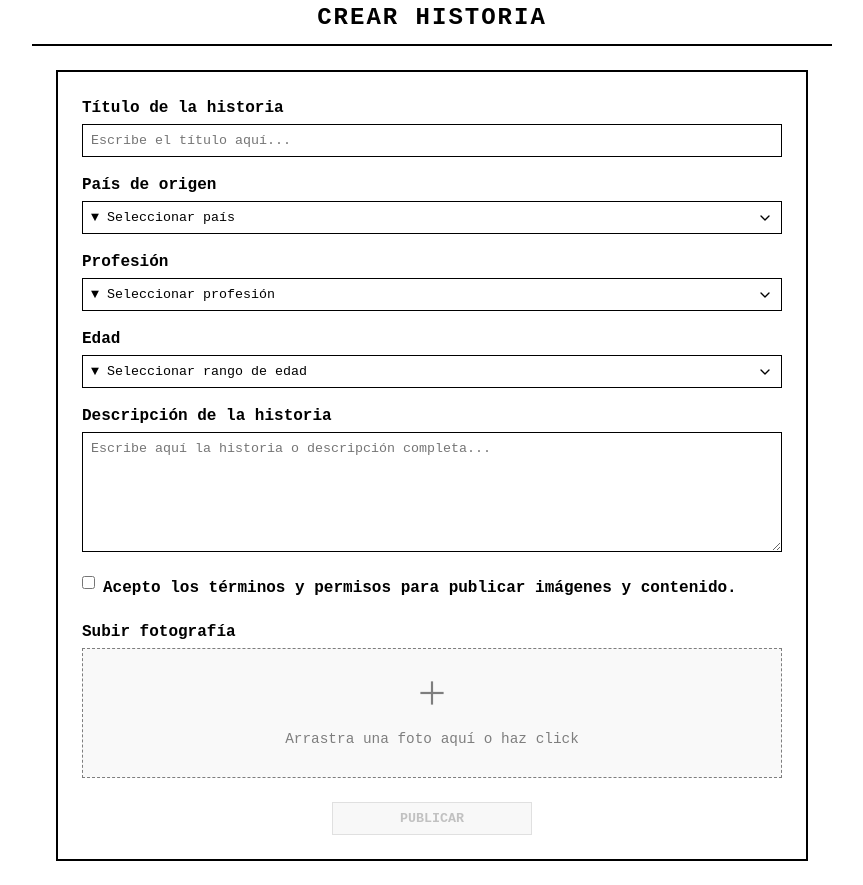
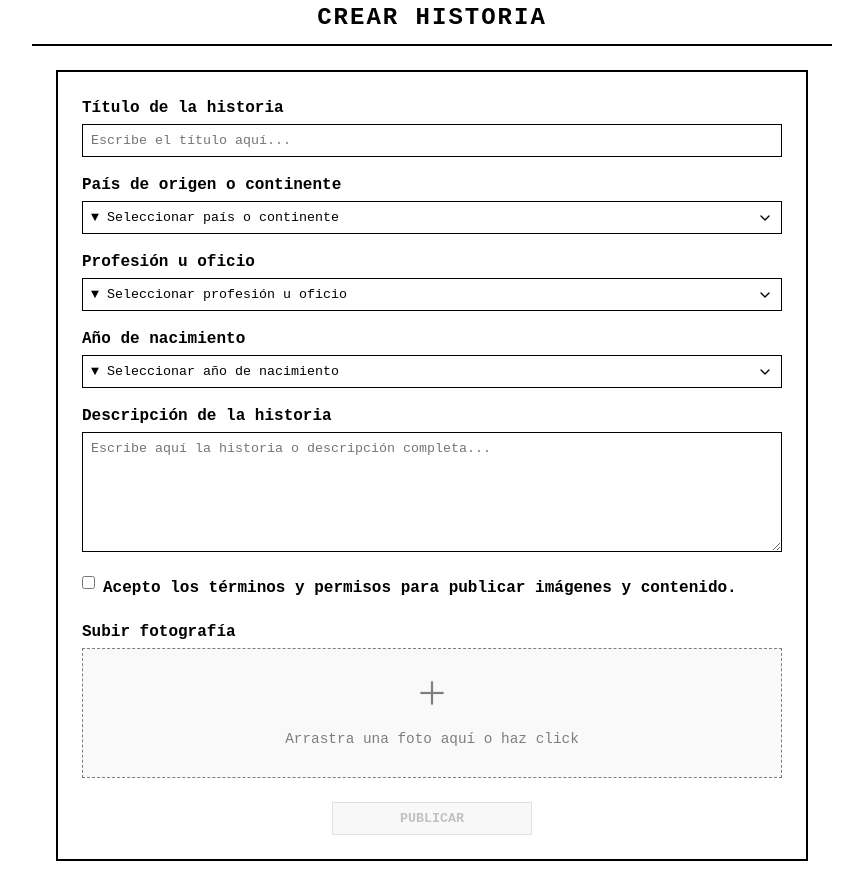
Before and after one commit to alvarezmarlen/GB-MODA-COMERCIO, a Vue app in the folder frontend/: page /create-story in a window 1280 px wide. Shown: the whole page, without its empty margins (208-1071 px from the left). Built offline with nearby package versions, Linux system fonts and the light colour scheme.

Commit message:
edit form, change in contryOptions and DateOfBirthOptions

```diff
--- a/frontend/src/components/organisms/CreateStoryForm.vue
+++ b/frontend/src/components/organisms/CreateStoryForm.vue
@@ -7,27 +7,27 @@
       />
     </FormGroup>
 
-    <FormGroup label="País de origen">
+    <FormGroup label="País de origen o continente">
       <BaseSelect
         v-model="formData.countryOrigin"
         :options="countryOptions"
-        placeholder="▼ Seleccionar país"
+        placeholder="▼ Seleccionar país o continente"
       />
     </FormGroup>
 
-    <FormGroup label="Profesión">
+    <FormGroup label="Profesión u oficio">
       <BaseSelect
         v-model="formData.profession"
         :options="professionOptions"
-        placeholder="▼ Seleccionar profesión"
+        placeholder="▼ Seleccionar profesión u oficio"
       />
     </FormGroup>
 
-    <FormGroup label="Edad">
+    <FormGroup label="Año de nacimiento">
       <BaseSelect
-        v-model="formData.ageRange"
-        :options="ageOptions"
-        placeholder="▼ Seleccionar rango de edad"
+        v-model="formData.birthYearRange"
+        :options="DateOfBirthOptions"
+        placeholder="▼ Seleccionar año de nacimiento"
       />
     </FormGroup>
 
@@ -70,6 +70,7 @@ const countryOptions = [
   { label: 'España', value: 'espana' },
   { label: 'Marruecos', value: 'marruecos' },
   { label: 'África', value: 'africa' },
+  { label: 'America Latina', value: 'america_latina' },
   { label: 'Otro', value: 'otro' }
 ]
 
@@ -81,20 +82,20 @@ const professionOptions = [
   { label: 'Otro', value: 'otro' }
 ]
 
-const ageOptions = [
-  { label: 'Menor de 18', value: 'under_18' },
-  { label: '18 - 25 años', value: '18_25' },
-  { label: '26 - 35 años', value: '26_35' },
-  { label: '36 - 45 años', value: '36_45' },
-  { label: '46 - 60 años', value: '46_60' },
-  { label: 'Más de 60', value: 'over_60' }
+const DateOfBirthOptions = [
+  { label: '1930-1950', value: '1930-1950' },
+  { label: '1950-1970', value: '1950-1970' },
+  { label: '1970-1990', value: '1970-1990' },
+  { label: '1990-2000', value: '1990-2000' },
+  { label: '2000-2010', value: '2000-2010' },
+  { label: '2010-2020', value: '2010-2020' },
 ]
 
 const { formData, handleSubmit } = useForm({
   title: '',
   countryOrigin: '',
   profession: '',
-  ageRange: '',
+  birthYearRange: '',
   description: '',
   acceptedTerms: false
 })
```
